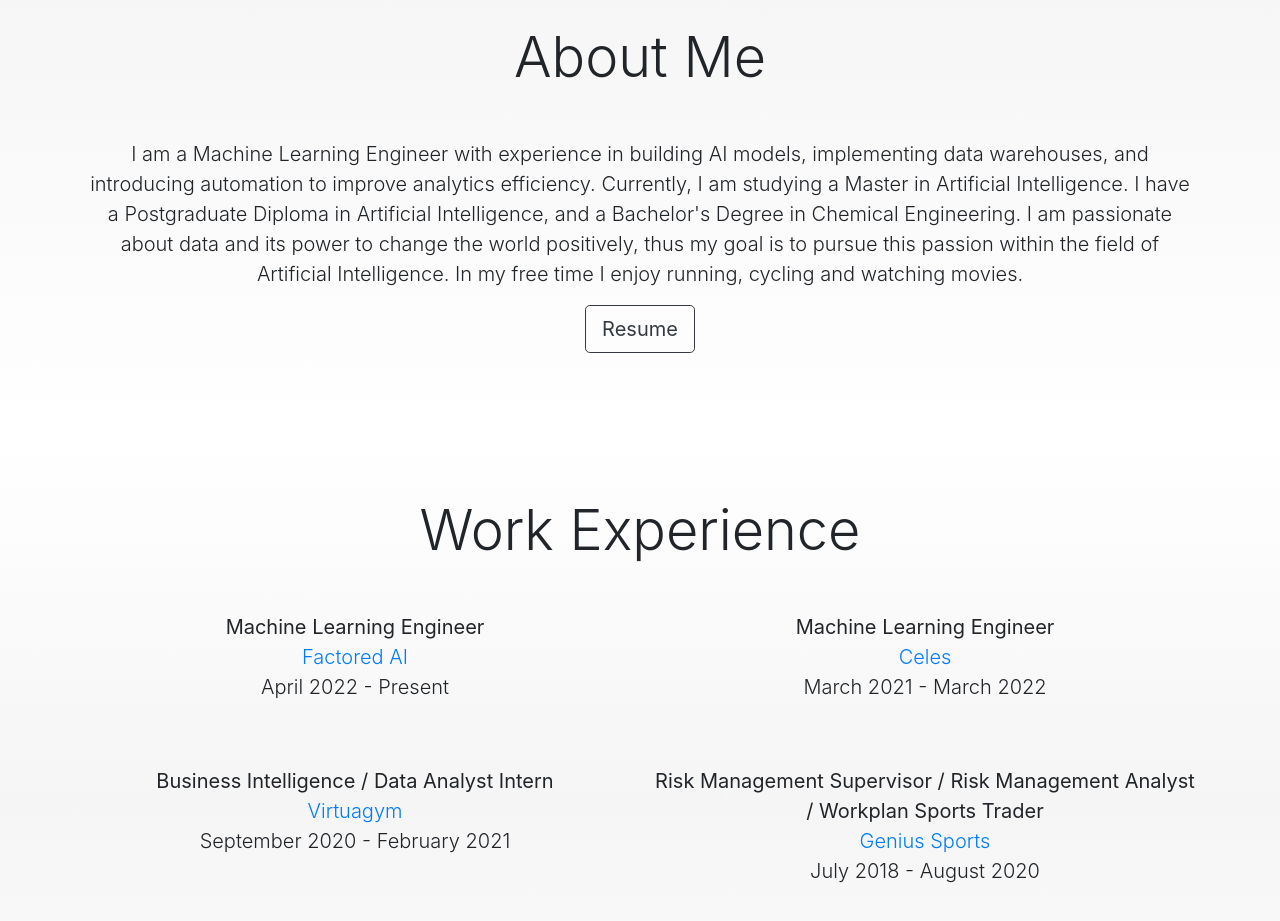
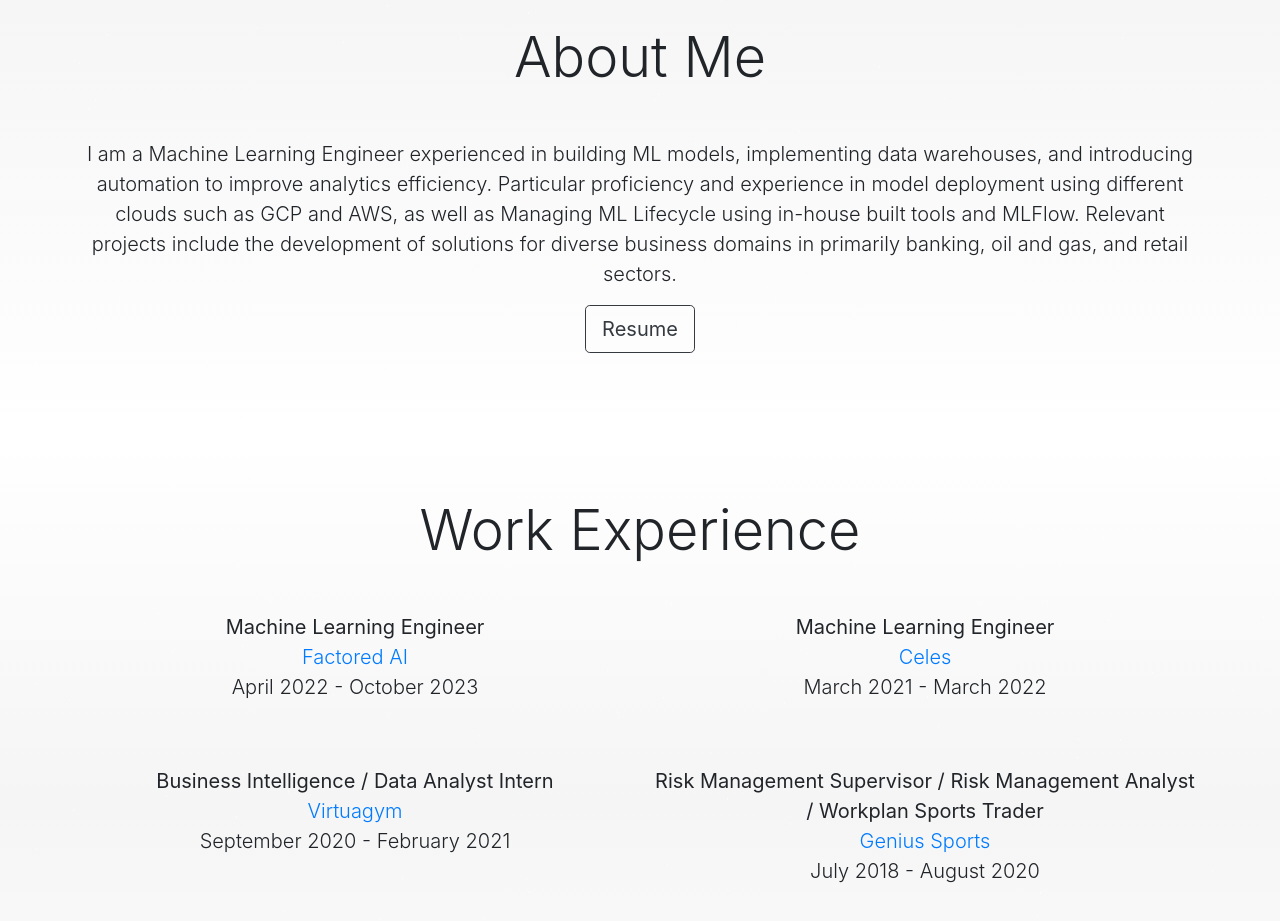
Before and after one commit to UribeAlejandro/UribeAlejandro.github.io, a React (Create React App) app: page / in a window 1280 px wide. Shown: the part 840-1761 px from the top of the page. Built offline with nearby package versions, Linux system fonts and the light colour scheme; no server answers.

Commit message:
Up to date

```diff
--- a/src/editable-stuff/config.js
+++ b/src/editable-stuff/config.js
@@ -57,7 +57,7 @@
   heading: "About Me",
   imageSize: 375,
   message:
-    "I am a Machine Learning Engineer with experience in building AI models, implementing data warehouses, and introducing automation to improve analytics efficiency. Currently, I am studying a Master in Artificial Intelligence. I have a Postgraduate Diploma in Artificial Intelligence, and a Bachelor's Degree in Chemical Engineering. I am passionate about data and its power to change the world positively, thus my goal is to pursue this passion within the field of Artificial Intelligence. In my free time I enjoy running, cycling and watching movies.",
+    "I am a Machine Learning Engineer experienced in building ML models, implementing data warehouses, and introducing automation to improve analytics efficiency. Particular proficiency and experience in model deployment using different clouds such as GCP and AWS, as well as Managing ML Lifecycle using in-house built tools and MLFlow. Relevant projects include the development of solutions for diverse business domains in primarily banking, oil and gas, and retail sectors.",
   resume: "https://docs.google.com/document/d/1vtL4pj9FiRJ2kxAWUQ4MtOaJYYXpX2_7bSRJcZDqtLw/edit?usp=sharing",
 };
 
@@ -132,7 +132,7 @@
       role: 'Machine Learning Engineer',
       companyname: 'Factored AI',
       companywebpage: "https://www.factored.ai/",
-      date: 'April 2022 - Present',
+      date: 'April 2022 - October 2023',
     },
     {
       role: 'Machine Learning Engineer',
```
